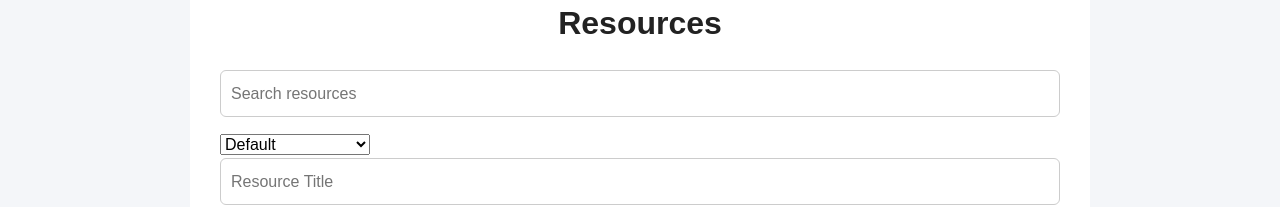
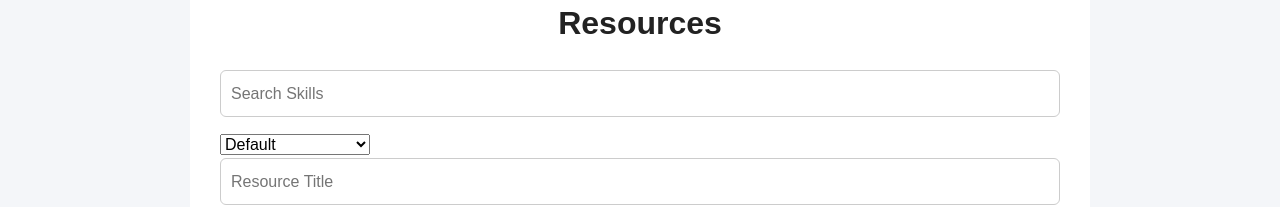
Before and after one commit to SriHarishVel/Career-Companion, a React app in the folder frontend/: page /resources in a window 1280 px wide. Shown: the part 130-337 px from the top of the page. Built offline with nearby package versions, Linux system fonts and the light colour scheme; the HTML template or start-up script is replaced by a standard one.

Commit message:
Refactor search and sort into reusable component

```diff
--- /dev/null
+++ b/frontend/src/components/SearchSortBar/index.jsx
@@ -0,0 +1,36 @@
+function SearchSortBar({
+    searchValue,
+    onSearchChange,
+    sortValue,
+    onSortChange,
+    searchPlaceholder,
+    children
+}) {
+    return (
+        <>
+            <input
+                type="search"
+                placeholder={searchPlaceholder}
+                value={searchValue}
+                onChange={(e) =>
+                    onSearchChange(
+                        e.target.value
+                    )
+                }
+            />
+
+            <select
+                value={sortValue}
+                onChange={(e) =>
+                    onSortChange(
+                        e.target.value
+                    )
+                }
+            >
+                {children}
+            </select>
+        </>
+    );
+}
+
+export default SearchSortBar;
--- a/frontend/src/pages/Goals/index.jsx
+++ b/frontend/src/pages/Goals/index.jsx
@@ -1,6 +1,7 @@
 import {useState, useEffect} from "react";
 import Card from "../../components/Card";
 import initialGoals from "../../data/goals";
+import SearchSortBar from "../../components/SearchSortBar";
 import "./index.css"
 
 function Goals() {
@@ -122,21 +123,16 @@ function Goals() {
 
     return (
         <div className="container">
-        <input
-            type="Search"
-            placeholder="Search Goals"
-            value={searchGoal}
-            onChange={(e)=>
-                setSearchGoal(e.target.value)
-            }
-        />
-        <select
-                value={sortOption}
-                onChange={(e) =>
-                    setSortOption(
-                        e.target.value
-                    )
+        <SearchSortBar
+                searchValue={searchGoal}
+                onSearchChange={
+                    setSearchGoal
                 }
+                sortValue={sortOption}
+                onSortChange={
+                    setSortOption
+                }
+                searchPlaceholder="Search Skills"
             >
                 <option value="default">
                     Default
@@ -161,8 +157,7 @@ function Goals() {
                 <option value="recent">
                     Recently Updated
                 </option>
-            </select>
-
+            </SearchSortBar>
         <input
             type="text"
             placeholder="Add Goal"
--- a/frontend/src/pages/Resources/index.jsx
+++ b/frontend/src/pages/Resources/index.jsx
@@ -1,5 +1,6 @@
 import { useState, useEffect} from "react";
 import initialResources from "../../data/resources";
+import SearchSortBar from "../../components/SearchSortBar";
 import "./index.css"
 
 function Resources() {
@@ -119,21 +120,16 @@ function Resources() {
     return (
         <div className="container">
             <h1>Resources</h1>
-            <input
-                type = "search"
-                placeholder="Search resources"
-                value={searchResource}
-                onChange={(e)=>
-                    setSearchResource(e.target.value)
+            <SearchSortBar
+                searchValue={searchResource}
+                onSearchChange={
+                    setSearchResource
                 }
-            />
-            <select
-                value={sortOption}
-                onChange={(e) =>
-                    setSortOption(
-                        e.target.value
-                    )
+                sortValue={sortOption}
+                onSortChange={
+                    setSortOption
                 }
+                searchPlaceholder="Search Skills"
             >
                 <option value="default">
                     Default
@@ -150,7 +146,7 @@ function Resources() {
                 <option value="recent">
                     Recently Updated
                 </option>
-            </select>
+            </SearchSortBar>
 
             <input
                 type="text"
--- a/frontend/src/pages/Skills/index.jsx
+++ b/frontend/src/pages/Skills/index.jsx
@@ -1,6 +1,7 @@
 import { useState, useEffect } from "react";
 import Card from "../../components/Card";
 import initialSkills from "../../data/skills";
+import SearchSortBar from "../../components/SearchSortBar";
 import "./index.css";
 
 function Skills() {
@@ -141,24 +142,16 @@ function Skills() {
 
     return (
         <div classtitle="container">
-            <input
-                type="text"
-                placeholder="Search Skills"
-                value={searchSkill}
-                onChange={(e) =>
-                    setSearchSkill(
-                        e.target.value
-                    )
+            <SearchSortBar
+                searchValue={searchSkill}
+                onSearchChange={
+                    setSearchSkill
                 }
-            />
-
-            <select
-                value={sortOption}
-                onChange={(e) =>
-                    setSortOption(
-                        e.target.value
-                    )
+                sortValue={sortOption}
+                onSortChange={
+                    setSortOption
                 }
+                searchPlaceholder="Search Skills"
             >
                 <option value="default">
                     Default
@@ -183,8 +176,7 @@ function Skills() {
                 <option value="recent">
                     Recently Updated
                 </option>
-            </select>
-
+            </SearchSortBar>
             <input
                 type="text"
                 placeholder="Add Skill"
```
